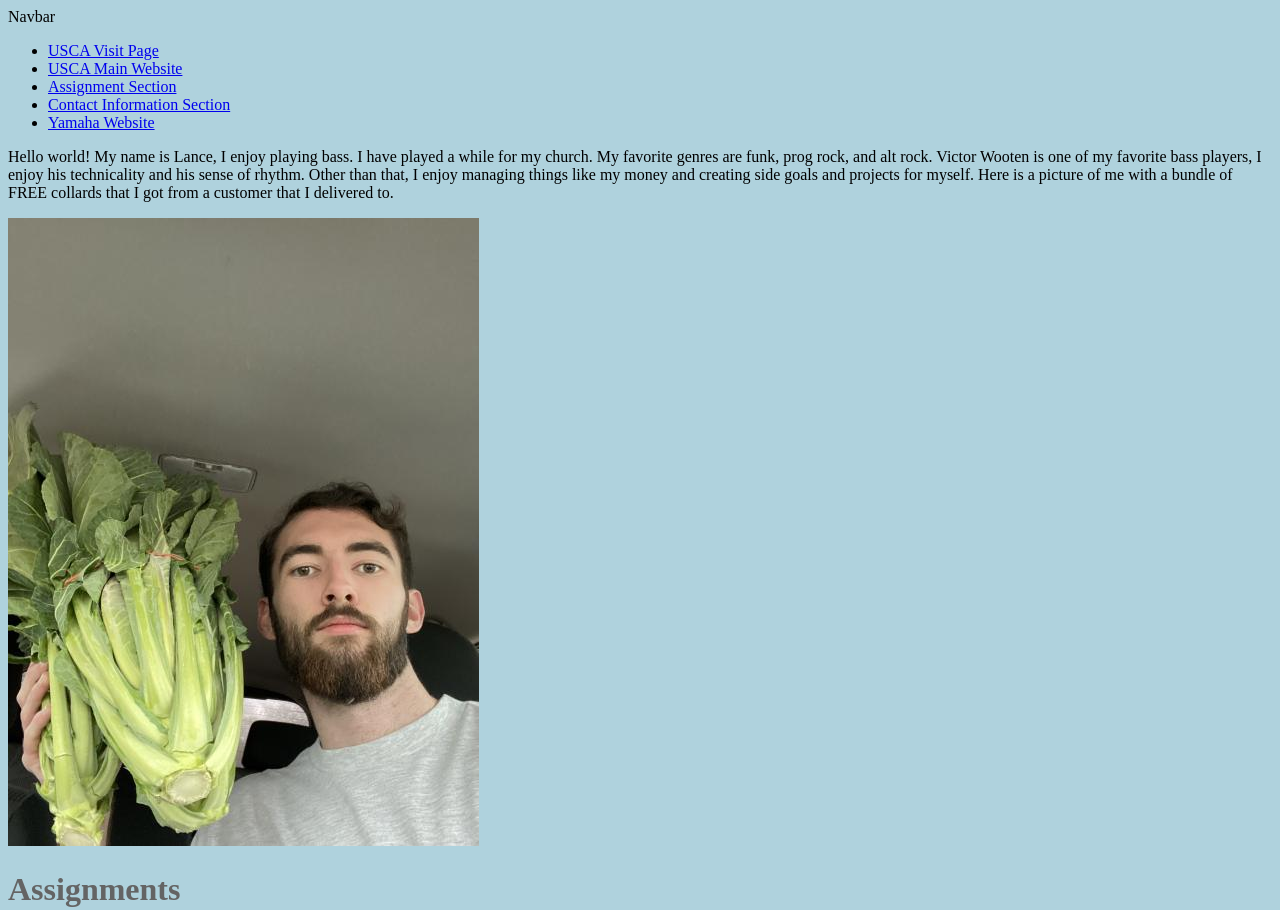
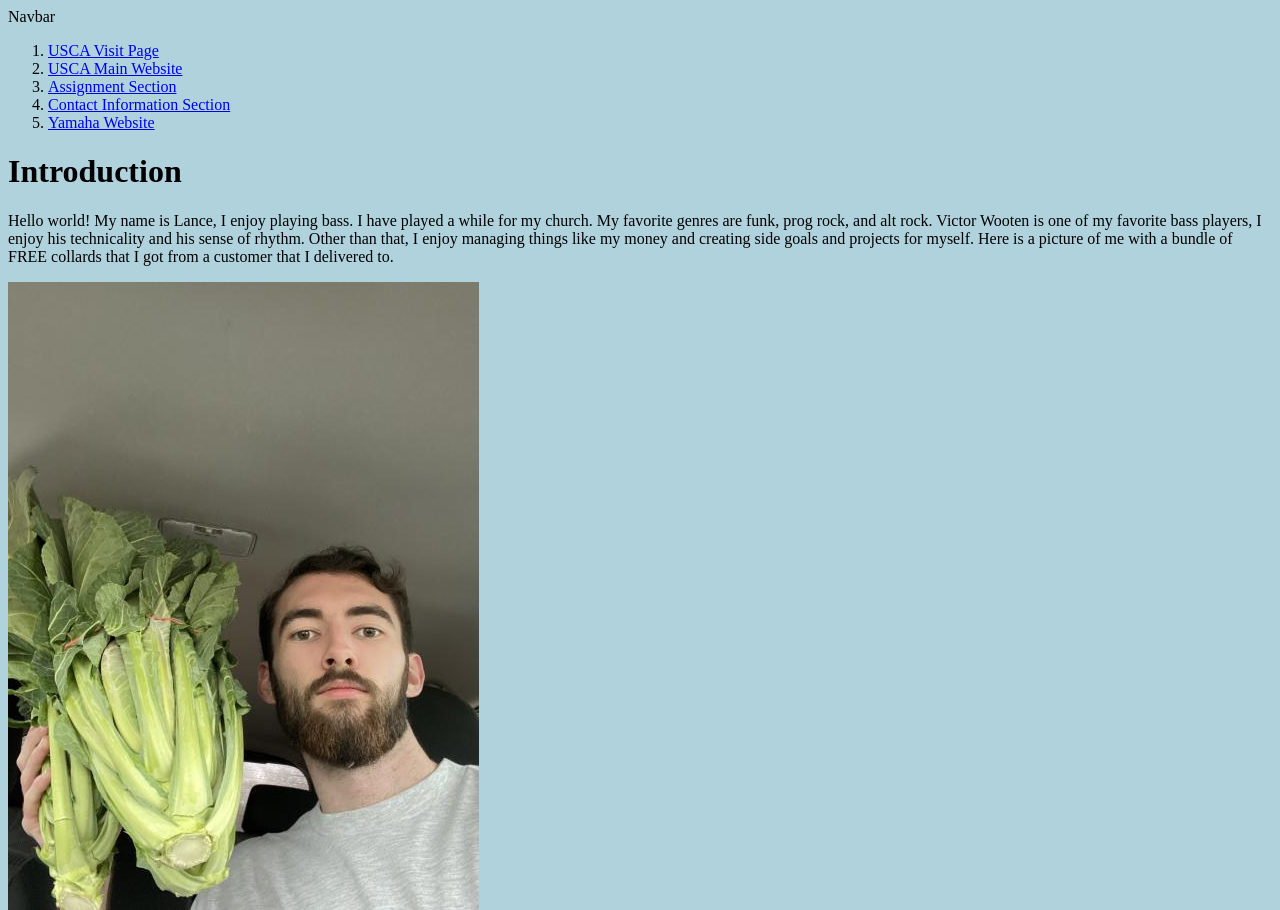
Before and after one commit to gewlance/CSCI225, a plain HTML site: page index.html in a window 1280 px wide. Shown: the top 910 px of the page. Drawn offline with Linux system fonts and the light colour scheme.

Commit message:
Final edit

```diff
--- a/index.html
+++ b/index.html
@@ -11,17 +11,19 @@
 
         <div class="navbar">Navbar
 
-            <ul>
+            <ol>
                 <li><a href="https://www.usca.edu/admissions/visit">USCA Visit Page</a></li>
                 <li><a href="https://www.usca.edu">USCA Main Website</a></li>
                 <li><a href ="#Assignment Section">Assignment Section</a></li>
                 <li><a href ="#Contact Information">Contact Information Section</a></li>
                 <li><a href ="https://yamaha-motor.com">Yamaha Website</a></li>
-            </ul>
+            </ol>
 
         </div>
 
         <div class="introduction">
+
+            <h1>Introduction</h1>
 
             <p>Hello world! My name is Lance, I enjoy playing bass.
             I have played a while for my church. My favorite genres are funk,
```
